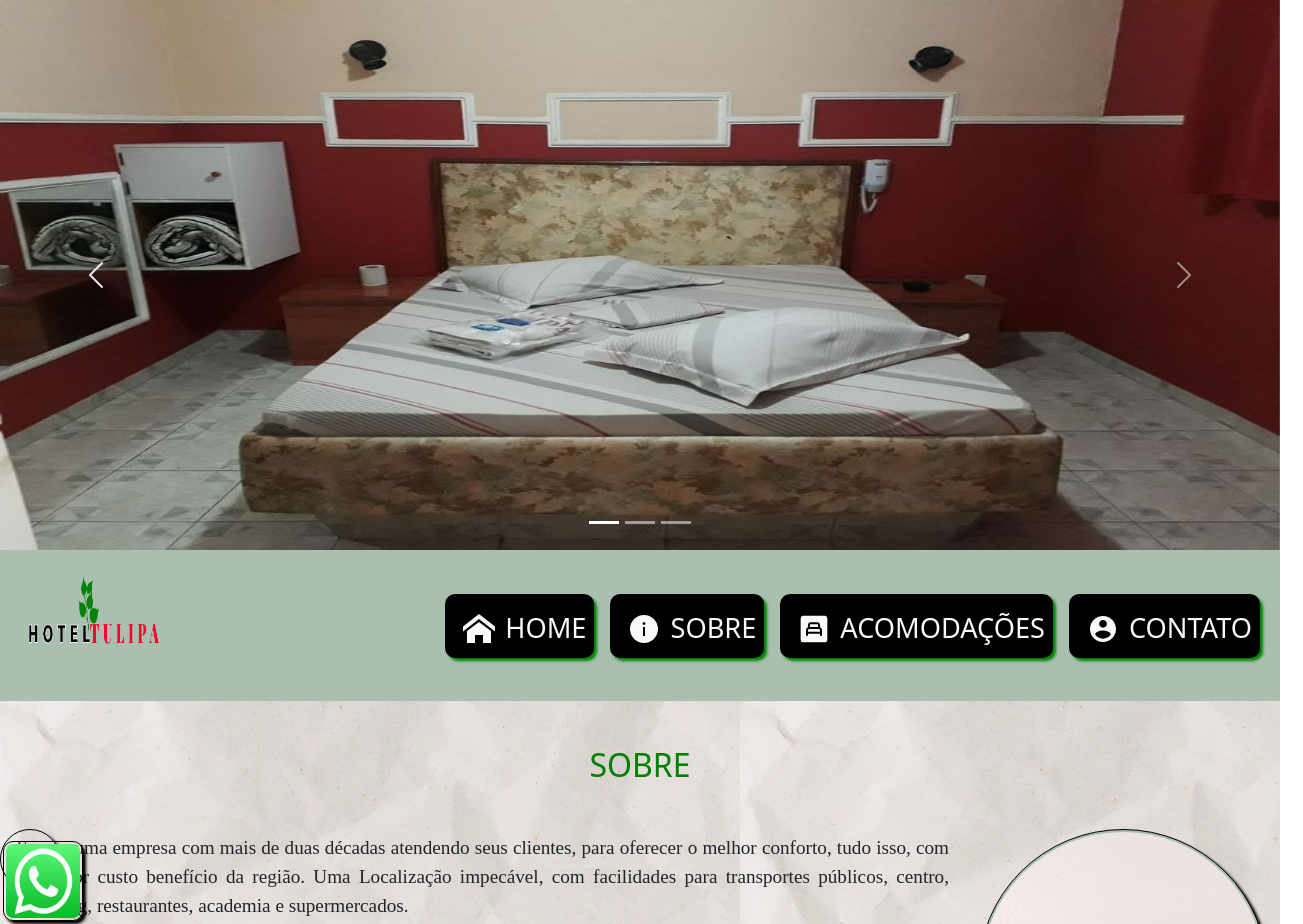
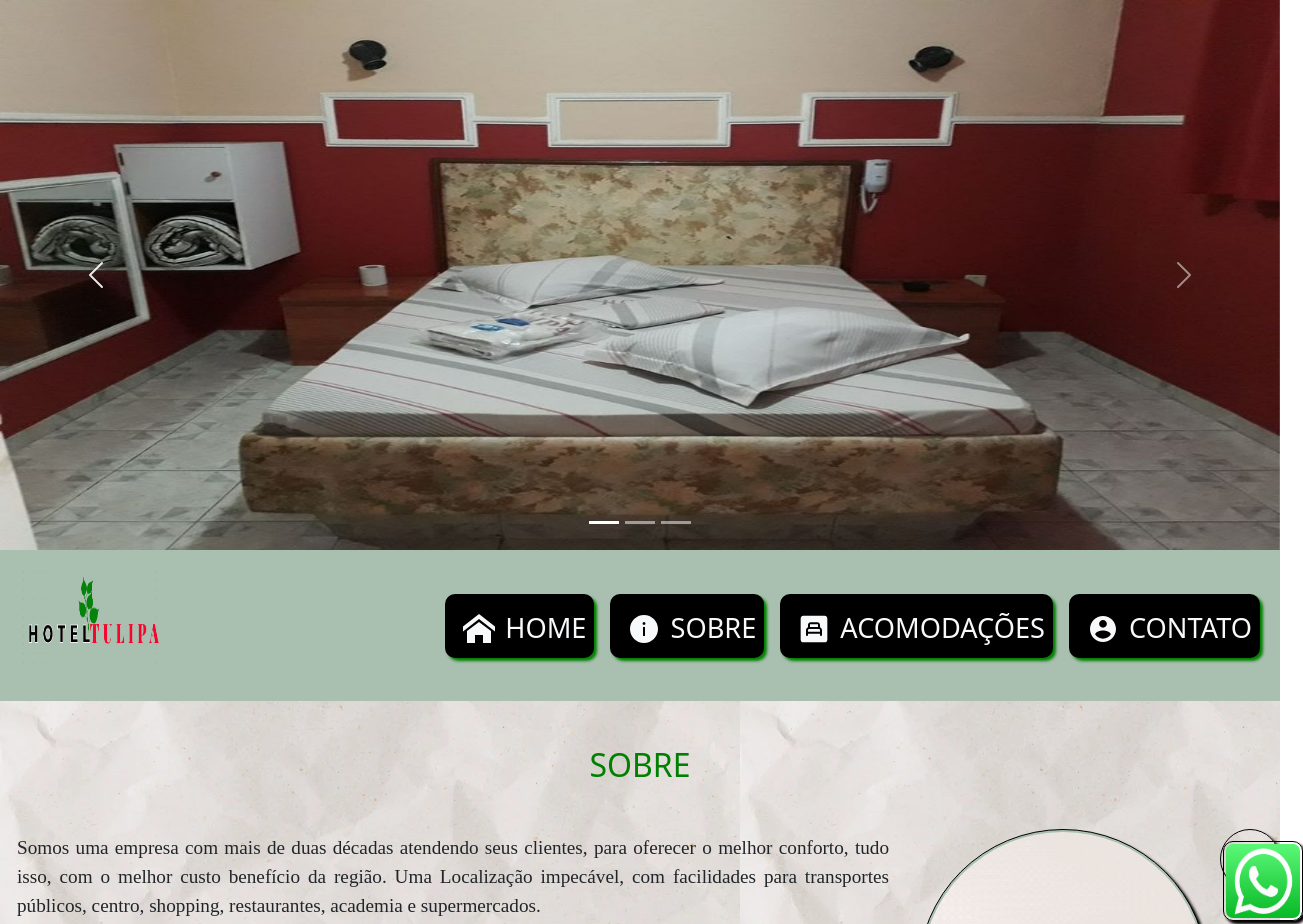
Before and after one commit to jfilinho/site-hoteleiro, a React (Create React App) app: page /sobre in a window 1280 px wide. Shown: the top 924 px of the page, 1303 px wide, since content can reach past the window. Built offline with nearby package versions, Linux system fonts and the light colour scheme.

Commit message:
icine-watsap flutuante

```diff
--- a/src/estilos/style.css
+++ b/src/estilos/style.css
@@ -178,7 +178,7 @@
   box-shadow: 3px 3px 3px black;
 }
 .whatsapp-link {
-  position: fixed;
+  float: right;
   width: 60px;
   height: 60px;
   border-radius: 50px;
```
